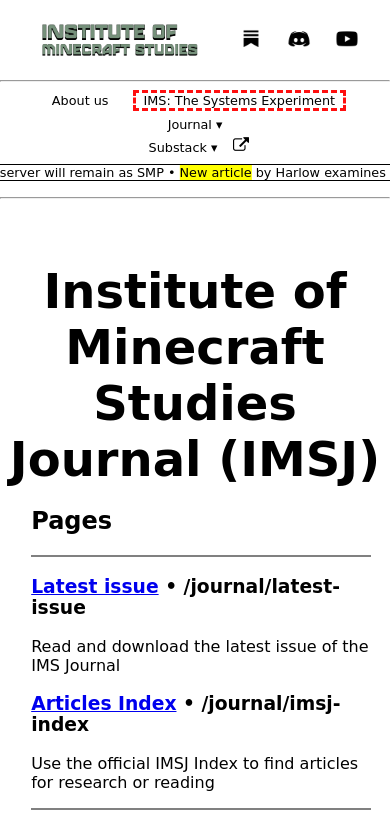
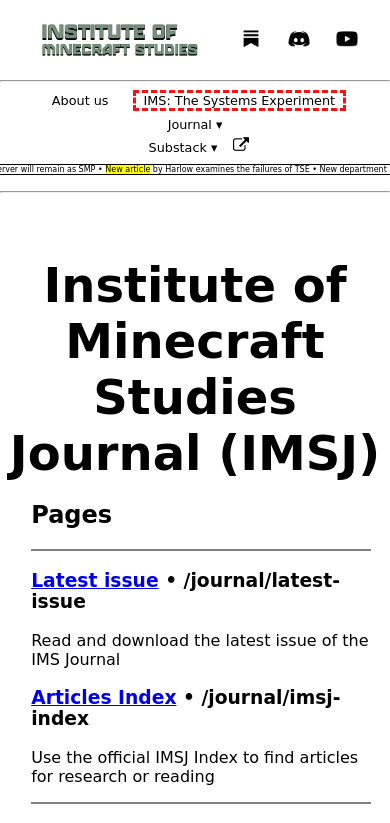
Before and after one commit to imsresearch/ims-website, a React (Vite) app: page /journal in a window 390 px wide. Shown: the top 823 px of the page. Built offline with nearby package versions, Linux system fonts and the light colour scheme.

Commit message:
Update index.css

```diff
--- a/src/styles/index.css
+++ b/src/styles/index.css
@@ -182,6 +182,10 @@ small{
 }
 
 @media (max-width: 850px){
+    .rolling span{
+        font-size: 0.5rem;
+    }
+
     .systems-box-title h1{
         font-size: 2.5rem;
         padding-bottom: 0;
```
